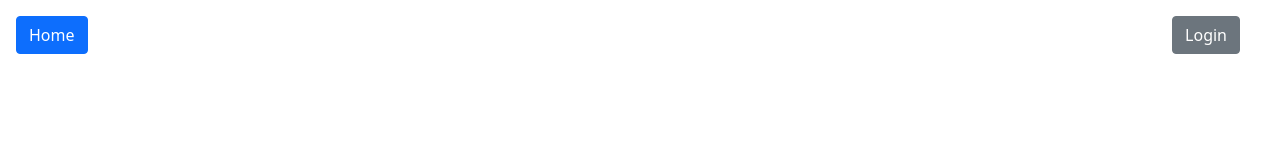
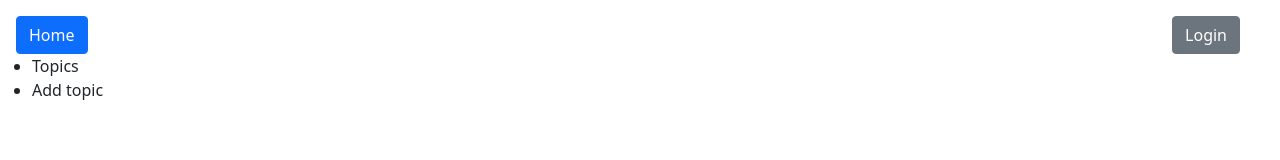
Before and after one commit to adrianryt/UI_IOZeta, a React (Create React App) app in the folder app/: page /teacher in a window 1280 px wide. Before the commit this address had no page. Shown: the top 160 px of the page. Built offline with nearby package versions, Linux system fonts and the light colour scheme.

Commit message:
Teacher page

```diff
--- a/app/src/App.js
+++ b/app/src/App.js
@@ -5,6 +5,7 @@ import React from "react";
 import Home from "./Home.tsx"
 import NavMenu from "./NavMenu.tsx";
 import Login from "./Login.tsx";
+import Teacher from "./Teacher.tsx";
 
 
 function App() {
@@ -13,6 +14,7 @@ function App() {
           <NavMenu />
         <Routes>
             <Route path="/login" element={<Login/>} />
+            <Route path="/teacher" element={<Teacher/>} />
             <Route path="/" element={<Home />} >
 
             {/*<Route index element={<Home />} />*/}
--- a/app/src/Login.tsx
+++ b/app/src/Login.tsx
@@ -1,28 +1,36 @@
 import * as React from "react";
 import './NavMenu.css'
 import {Button, Card, FormGroup} from "react-bootstrap";
-import {Link} from "react-router-dom";
+import {Link, useNavigate} from "react-router-dom";
+import {FormEvent} from "react";
 
 
 
 const Login = () =>{
+
+    const navigate = useNavigate();
+
+    const handleFormSubmit = (e: React.FormEvent) =>{
+        e.preventDefault();
+        navigate("/teacher");
+    }
 
     return(
         <div className=" d-flex justify-content-center">
             <Card className="mt-5">
                 <Card.Header>Sign in as lecturer</Card.Header>
                 <Card.Body>
-                    <form className="">
+                    <form className="" onSubmit={handleFormSubmit}>
                         <FormGroup>
                             <label>
                                 email:
-                                <input className="form-control mb-2" type="text"/>
+                                <input name="email" className="form-control mb-2" type="email"/>
                             </label>
                         </FormGroup>
                         <FormGroup>
                             <label>
                                 password:
-                                <input className="form-control mb-3" type="text"/>
+                                <input name="password" className="form-control mb-3" type="password"/>
                             </label>
                         </FormGroup>
 
--- /dev/null
+++ b/app/src/Teacher.tsx
@@ -0,0 +1,16 @@
+import * as React from "react";
+
+const Teacher = () => {
+    return (
+        <ul>
+            <li>
+                Topics
+            </li>
+            <li>
+                Add topic
+            </li>
+        </ul>
+    );
+}
+
+export default Teacher;
```
